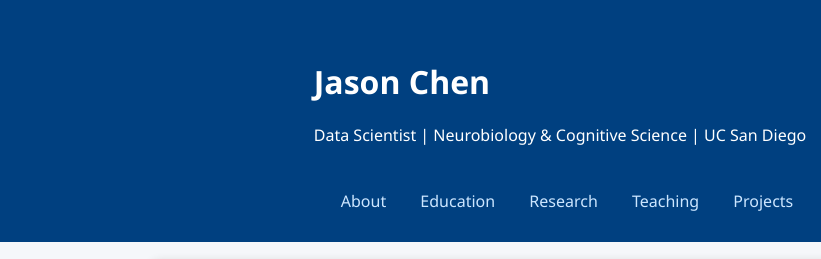
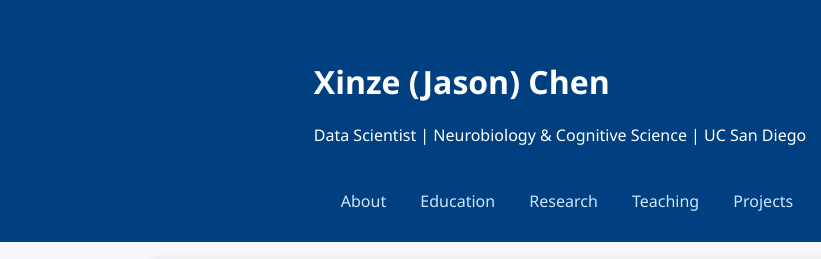
Before and after one commit to JasonC1217/JasonC1217.github.io, a plain HTML site: page index.html in a window 1280 px wide. Shown: the top 259 px of the page, 0-821 px from the left. Drawn offline with Linux system fonts and the light colour scheme.

Commit message:
Updated name.

```diff
--- a/index.html
+++ b/index.html
@@ -71,7 +71,7 @@
   <header>
     <div style="display: flex; align-items: center; justify-content: center; flex-wrap: wrap;">
       <div style="margin-right: 20px; text-align: left;">
-        <h1>Jason Chen</h1>
+        <h1>Xinze (Jason) Chen</h1>
         <p>Data Scientist | Neurobiology & Cognitive Science | UC San Diego</p>
       </div>
       <img src="jason_photo.jpeg" alt="Jason Chen" style="width:140px; height:140px; object-fit: cover; border-radius: 50%;">
```
